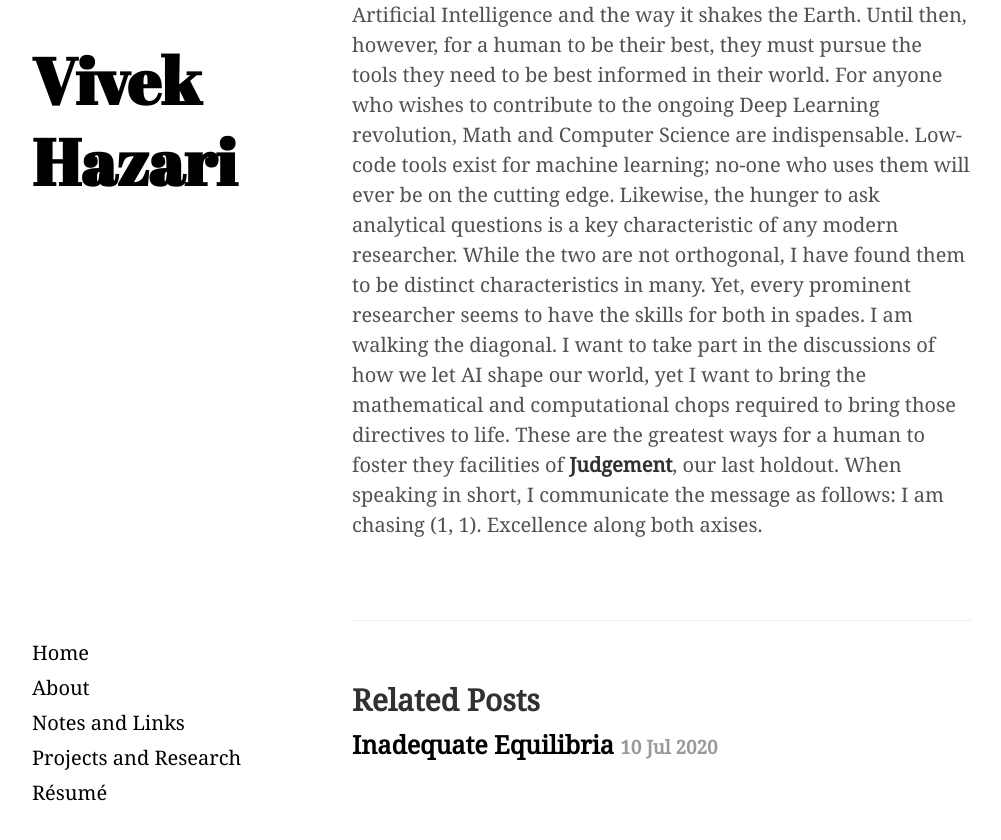
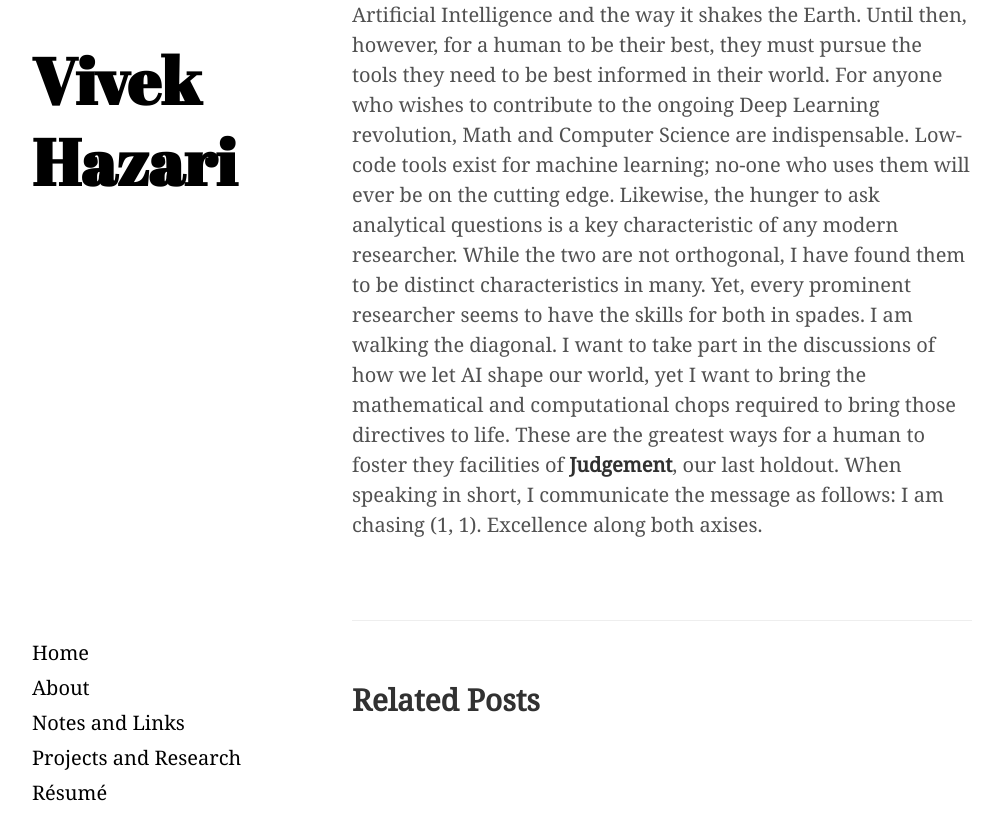
Before and after one commit to Vivekhaz/site_personal, a Jekyll site: the page built from _posts/2020-04-24-tthe-promise-of-ai.md, in a window 1280 px wide and 900 px high, scrolled down 1930 px. Shown: the top 840 px of the window, without its empty margins (208-1209 px from the left). Built offline with Jekyll 4.4.1, drawn with Linux system fonts in a browser that asks for light colours.

Commit message:
tried to fix blog posts

```diff
--- a/_posts/2020-7-10-inadequate-equilibria.md
+++ /dev/null
@@ -1,4 +0,0 @@
----
-layout: post
-title: Inadequate Equilibria
----
```
Also changed, not shown: projects.md (line endings or trailing spaces).
